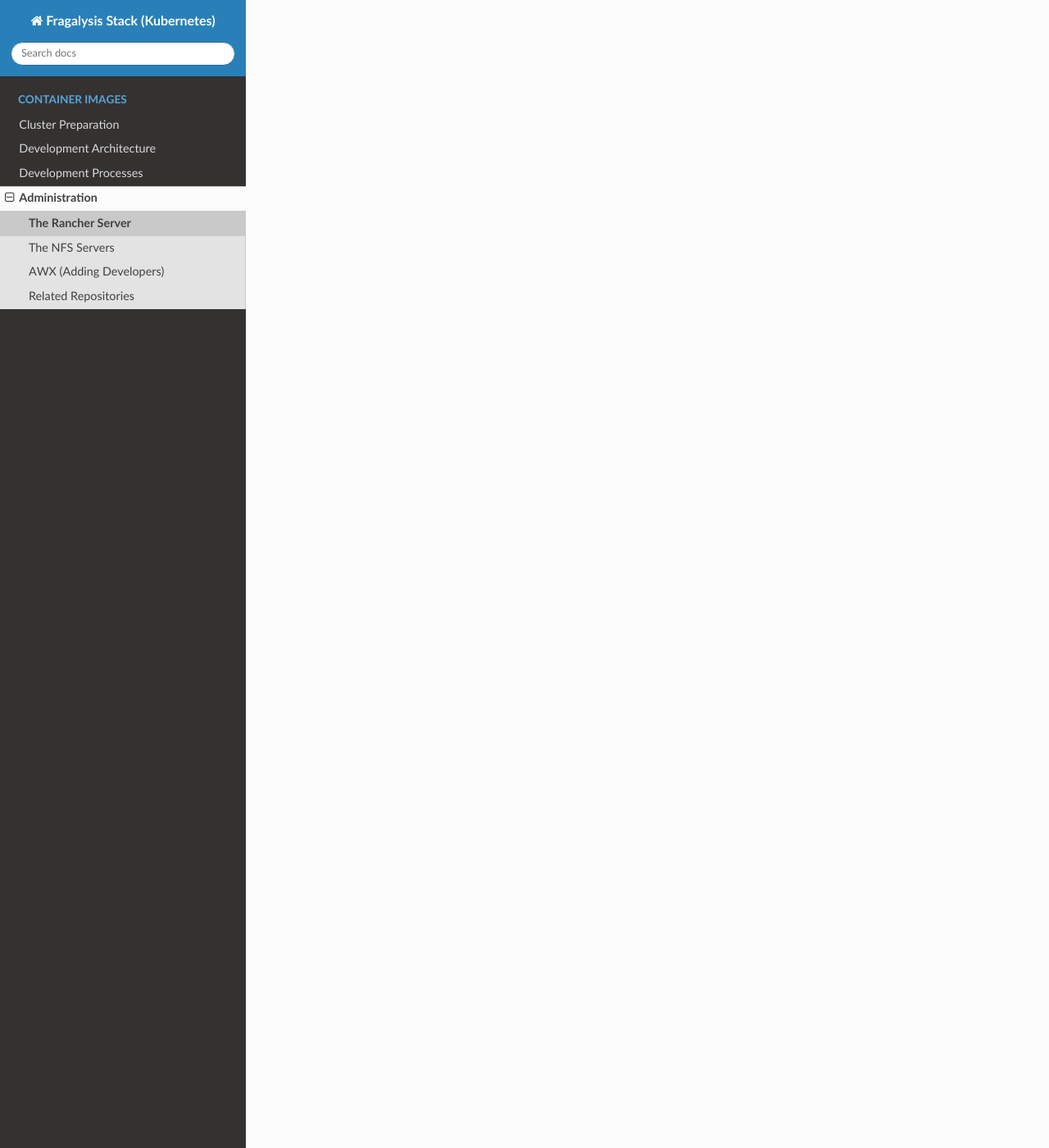
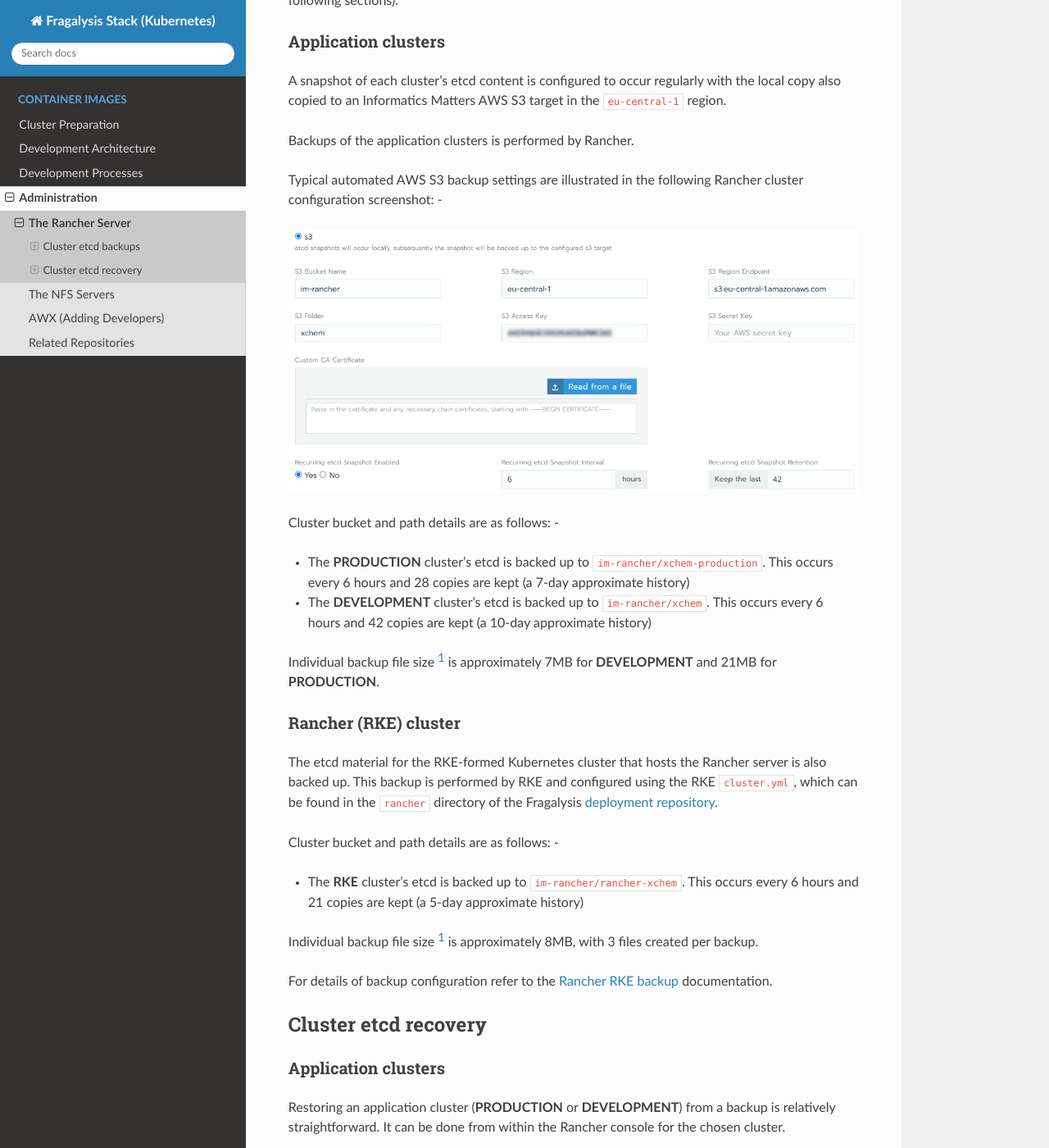
Before and after one commit to InformaticsMatters/dls-fragalysis-stack-kubernetes, a Sphinx documentation site: the page built from docs/source/administration/rancher.rst, in a window 1280 px wide and 1400 px high, scrolled down 1526 px. Shown: the whole window at 82% size. Built offline with Sphinx 7.4.7 and the Read the Docs theme 2.0.0, drawn with Linux system fonts in a browser that asks for light colours; formulas are drawn with MathJax 3; some of the changed text lies outside the part shown.

Commit message:
- Adds admin notes on etcd backup/recovery

```diff
--- a/docs/source/administration/rancher.rst
+++ b/docs/source/administration/rancher.rst
@@ -4,7 +4,11 @@
 
 The **DEVELOPMENT** and **PRODUCTION** clusters have been created with
 and are managed by `Rancher`_, deployed to the STFC/OpenStack cluster
-on a dedicated kubernetes cluster configured using `RKE`_.
+on a dedicated kubernetes cluster configured using `RKE`_: -
+
+`https://rancher-xchem.informaticsmatters.org <https://rancher-xchem.informaticsmatters.org>`_
+
+...where you will need suitable credentials in order to log-in.
 
 A simplified depiction of the clusters can be seen in this diagram.
 Each cluster consists of key ``etcd`` and ``control plane`` nodes
@@ -21,13 +25,107 @@
 ..  warning::
 
     The cluster instances are created automatically by the Rancher server.
-    **DO NOT edit or delete any compute instance via the STFC/OpenStack
-    console** that may be a Kubernetes instance (*etcd*, *control plane* or
-    *worker*). To help you identify them the instances use a naming convention.
-    Instance names that belong the the cluster hosting Rancher begin ``rke-``.
-    Instance names that belong to the **DEVELOPMENT** or **PRODUCTION** cluster
-    begin ``xch-``.
+    **DO NOT edit or delete any compute instance that may be a Rancher-managed
+    Kubernetes instance via the STFC/OpenStack console**. To help you identify
+    them the instances use a naming convention. In our case instance names
+    that belong the the cluster hosting Rancher begin ``rke-``. Instance names
+    that belong to the **DEVELOPMENT** or **PRODUCTION** cluster begin ``xch-``.
 
+********************
+Cluster etcd backups
+********************
+
+All Kubernetes objects are stored on `etcd`_. Periodically backing up the etcd
+cluster data is important to recover Kubernetes clusters under disaster
+scenarios, such as losing all master nodes. The snapshot file contains all
+the Kubernetes states and critical information.
+
+The backup of etcd for the RKE and Application clusters is automated using
+features built-in to RKE and Rancher, with snapshots written to an Informatics
+Matters AWS S3 bucket (detailed in the following sections).
+
+Application clusters
+====================
+
+A snapshot of each cluster's etcd content is configured to occur regularly
+with the local copy also copied to an Informatics Matters AWS S3 target
+in the ``eu-central-1`` region.
+
+Backups of the application clusters is performed by Rancher.
+
+Typical automated AWS S3 backup settings are illustrated in the following
+Rancher cluster configuration screenshot: -
+
+..  image:: ../images/rancher-s3-backup-configuration.png
+
+Cluster bucket and path details are as follows: -
+
+*   The **PRODUCTION** cluster's etcd is backed up to
+    ``im-rancher/xchem-production``. This occurs every 6 hours and
+    28 copies are kept (a 7-day approximate history)
+*   The **DEVELOPMENT** cluster's etcd is backed up to
+    ``im-rancher/xchem``. This occurs every 6 hours and
+    42 copies are kept (a 10-day approximate history)
+
+Individual backup file size [#f1]_ is approximately 7MB for **DEVELOPMENT**
+and 21MB for **PRODUCTION**.
+
+Rancher (RKE) cluster
+=====================
+
+The etcd material for the RKE-formed Kubernetes cluster that hosts the Rancher
+server is also backed up. This backup is performed by RKE and configured using
+the RKE ``cluster.yml``, which can be found in the ``rancher`` directory of the
+Fragalysis `deployment repository`_.
+
+Cluster bucket and path details are as follows: -
+
+*   The **RKE** cluster's etcd is backed up to
+    ``im-rancher/rancher-xchem``. This occurs every 6 hours and
+    21 copies are kept (a 5-day approximate history)
+
+Individual backup file size [#f1]_ is approximately 8MB, with 3 files
+created per backup.
+
+For details of backup configuration refer to the `Rancher RKE backup`_
+documentation.
+
+*********************
+Cluster etcd recovery
+*********************
+
+Application clusters
+====================
+
+Restoring an application cluster (**PRODUCTION** or **DEVELOPMENT**)
+from a backup is relatively straightforward. It can be
+done from within the Rancher console for the chosen cluster.
+
+Follow the Rancher `Restoring a Cluster from Backup`_ documentation,
+remembering that we're using a post v2.4.0 Rancher installation.
+
+Rancher (RKE) cluster
+=====================
+
+Restoring the RKE-based cluster is a little more complicated, compared to
+restoring an application cluster, and you should follow the Rancher
+`Restoring Backups—Kubernetes`_ installs documentation, following the
+appropriate S3-based instructions.
+
+Some `example RKE scenarios`_ are illustrated [#f2]_.
+
+.. _deployment repository: https://github.com/InformaticsMatters/dls-fragalysis-stack-kubernetes
+.. _etcd: https://etcd.io
+.. _example rke scenarios: https://rancher.com/docs/rke/latest/en/etcd-snapshots/example-scenarios/
 .. _rancher: https://rancher.com/products/rancher/
+.. _restoring a cluster from backup: https://rancher.com/docs/rancher/v2.x/en/cluster-admin/restoring-etcd/
+.. _restoring backups—kubernetes: https://rancher.com/docs/rancher/v2.x/en/backups/restorations/ha-restoration/
+.. _rancher rke backup: https://rancher.com/docs/rancher/v2.x/en/backups/backups/ha-backups/
 .. _rke: https://rancher.com/products/rke/
 .. _OpenStack K8S clusters with Rancher: https://docs.google.com/document/d/15ffwm5daCW5gJ1ZNpX6A9mYP-rw3Bvyr9nZyiWKte00/edit?usp=sharing
+
+.. rubric:: Footnotes
+
+.. [#f1] July 2020
+
+.. [#f2] We use RKE that's superior to v0.2.0
```
Also changed, not shown: docs/source/images/rancher-s3-backup-configuration.png (added).
